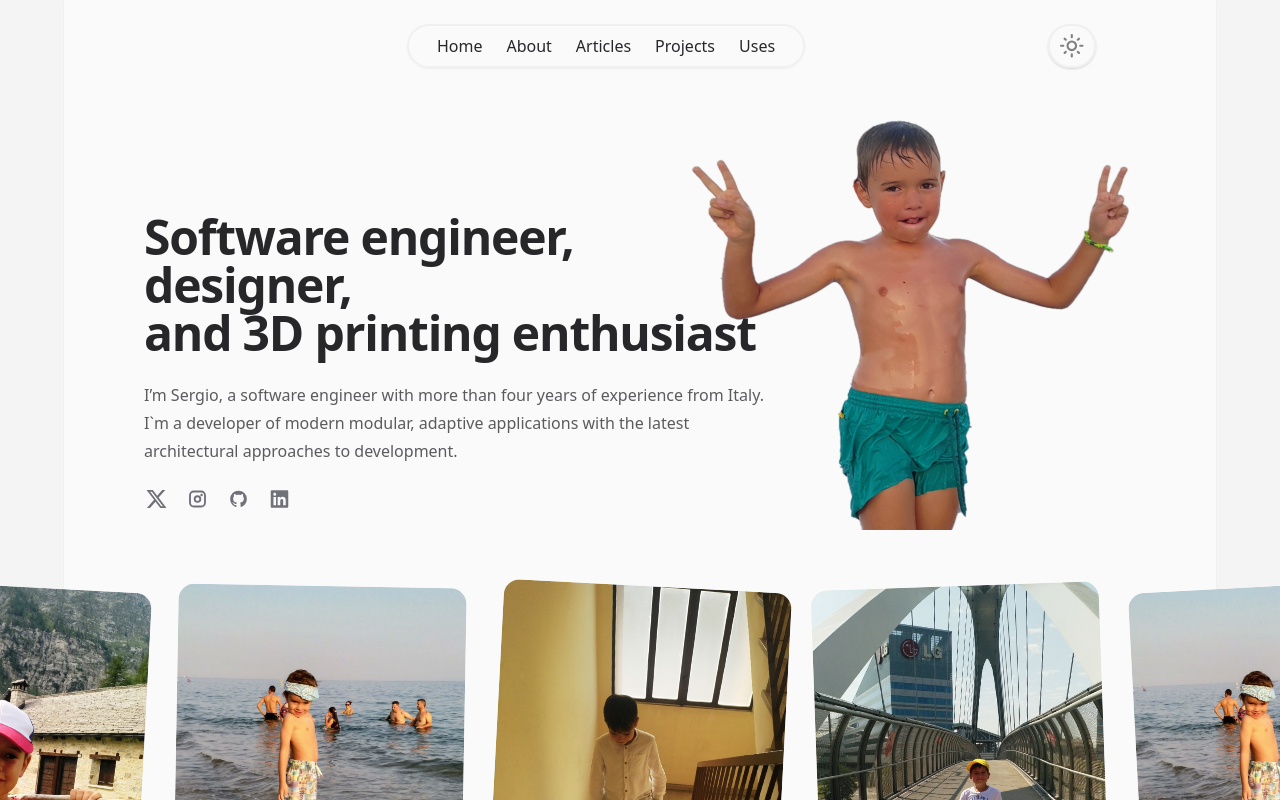
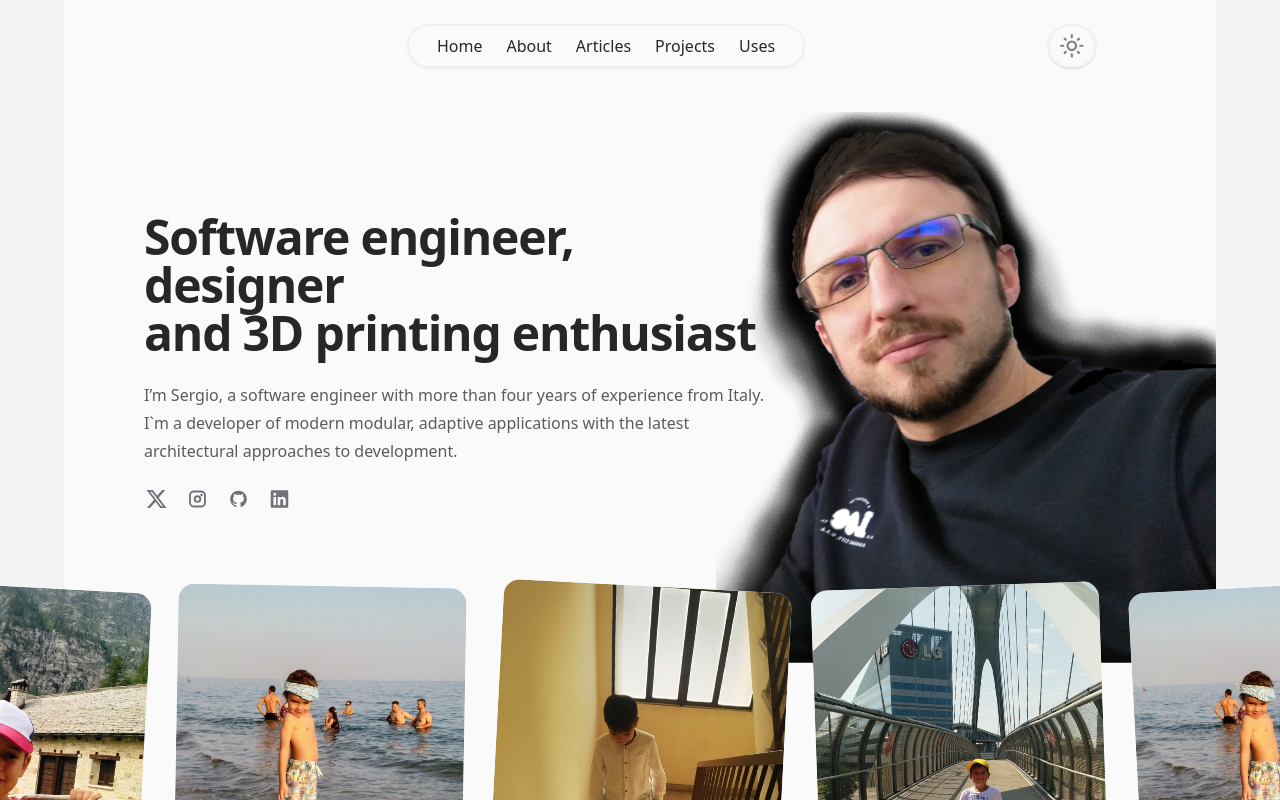
Before and after one commit to Stronfor/PresentationApp, a Vue app: page / in a window 1280 px wide. Shown: the top 800 px of the page. Built offline with nearby package versions, Linux system fonts and the light colour scheme.

Commit message:
change main Img

```diff
--- a/src/App.vue
+++ b/src/App.vue
@@ -80,7 +80,7 @@ const closePopupOutsideClick = (e: Event) => {
         </div>
       </footer>
     </div>
-    <Popup class="fixed w-full top-2"
+    <Popup class="fixed w-full top-2 z-20"
       :class="{ hidden: isHiddenPopup }"
       @close-popup="isHiddenPopup = true"
       title="Navigation"
--- a/src/output.css
+++ b/src/output.css
@@ -646,6 +646,10 @@ video {
   right: 12rem;
 }
 
+.right-\[5\%\] {
+  right: 5%;
+}
+
 .top-0 {
   top: 0px;
 }
@@ -658,6 +662,10 @@ video {
   top: 0.5rem;
 }
 
+.top-28 {
+  top: 7rem;
+}
+
 .top-4 {
   top: 1rem;
 }
@@ -670,8 +678,16 @@ video {
   top: 500px;
 }
 
+.z-0 {
+  z-index: 0;
+}
+
 .z-10 {
   z-index: 10;
+}
+
+.z-20 {
+  z-index: 20;
 }
 
 .m-3 {
@@ -1137,8 +1153,8 @@ video {
   background-color: rgb(39 39 42 / var(--tw-bg-opacity));
 }
 
-.bg-\[url\(\'\@\/assets\/img\/Timoty\.png\'\)\] {
-  background-image: url('@/assets/img/Timoty.png');
+.bg-\[url\(\'\@\/assets\/img\/Sergio\.png\'\)\] {
+  background-image: url('@/assets/img/Sergio.png');
 }
 
 .bg-right-top {
--- a/src/views/HomeView.vue
+++ b/src/views/HomeView.vue
@@ -11,9 +11,9 @@ import Linkedin_icon from "../components/icons/Linkedin.vue";
 
 <template>
   <div class="bg-zinc50 dark:bg-zinc900 pb-10">
-    <div class="flex items-center justify-between bg-[url('@/assets/img/Timoty.png')] bg-no-repeat bg-right-top h-[450px]">
-      <div class="mt-28 lg:pr-14 lg:max-w-[70%] w-full">
-        <h1 class="text-4xl font-bold sm:text-5xl tracking-tight mb-6">Software engineer, designer,<br/> and 3D printing enthusiast</h1>
+    <div class="flex items-center justify-between h-[450px]">
+      <div class="mt-28 lg:pr-14 lg:max-w-[70%] w-full z-10">
+        <h1 class="text-4xl font-bold sm:text-5xl tracking-tight mb-6">Software engineer, designer<br/> and 3D printing enthusiast</h1>
         <p class="text-base leading-7 opacity-75 mb-6">
           I’m Sergio, a software  engineer with more than four years of experience from Italy.<br/>
           I`m a developer of modern modular, adaptive applications with the latest architectural approaches to development.
@@ -25,6 +25,7 @@ import Linkedin_icon from "../components/icons/Linkedin.vue";
           <a class="group" target="_blank" href="https://www.linkedin.com/in/sergio-kabaliuk-12b707226/"><Linkedin_icon _class="navlink_social" width="25px" height="20px"/></a>
         </div>
       </div>
+      <img class="absolute top-28 right-[5%] z-0" src="@/assets/img/Untitled.png"  width="500" alt="Sergio">
     </div>
     <HomeImages />
     <div class="mt-24">
```
Also changed, not shown: src/assets/img/Sergio.png (added), src/assets/img/Untitled.png (added).
